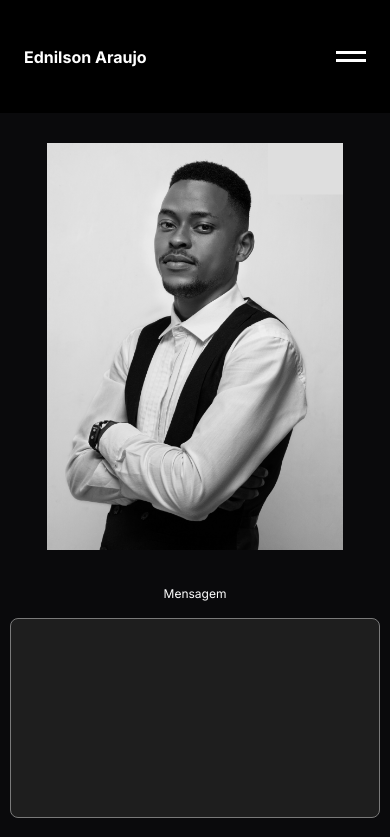
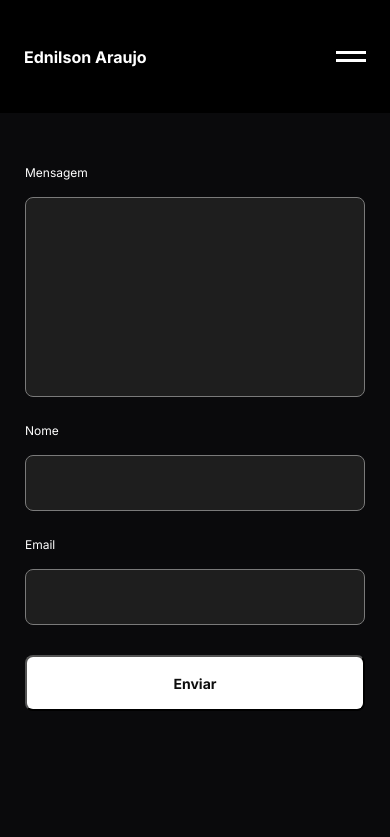
Before and after one commit to AugustoMachado01/Portifolio_Ednilson, a React (Vite) app: page /contacto in a window 390 px wide. Shown: the top 837 px of the page. Built offline with nearby package versions, Linux system fonts and the light colour scheme; a web font is replaced by a local one.

Commit message:
update contact

```diff
--- a/src/Contact/styles.module.css
+++ b/src/Contact/styles.module.css
@@ -46,6 +46,11 @@
   line-height: normal;
 }
 
+.container .message textarea:focus {
+  border: 1px solid #fff; /* Cor amarela-dourada */
+  outline: none;
+}
+
 .container .message textarea[name="sms"] {
   height: 200px;
 }
@@ -70,13 +75,14 @@
 
   background: #1e1e1e;
 
-  margin: 16px 0px;
+  /* margin: 16px 0px; */
 }
 
 @media (max-width: 1024px) {
   .container {
     padding: 50px 80px;
     gap: 50px;
+    margin-bottom: 7rem;
   }
 
   .container img {
@@ -84,9 +90,6 @@
     height: auto;
   }
 
-  .container .message {
-    width: 100%;
-  }
 
   .container .message textarea {
     font-size: 14px;
@@ -94,42 +97,39 @@
 }
 
 @media (max-width: 768px) {
-  .container {
-    flex-direction: column;
-    padding: 50px 20px;
-    gap: 40px;
-    text-align: center;
+  .container{
+    padding: 50px 25px;
+    gap: 0px;
+  }
+  .container img {
+   display: none;
   }
 
-  .container img {
-    width: 70%;
-    height: auto;
-  }
+
 
   .container .message textarea {
     font-size: 16px;
+    margin-bottom: 24px;
+    margin-top: 16px;
+
   }
 
   .container .message button {
     font-size: 16px;
     padding: 12px;
+    margin-top: 30px;
   }
 
   .container .message label {
-    font-size: 12px;
+    text-align: start;
+    font-size: 14px;
+
   }
 }
 
 @media (max-width: 480px) {
-  .container {
-    padding: 30px 10px;
-    gap: 30px;
-  }
 
-  .container img {
-    width: 80%;
-    height: auto;
-  }
+
 
   .container .message label {
     font-size: 12px;
```
